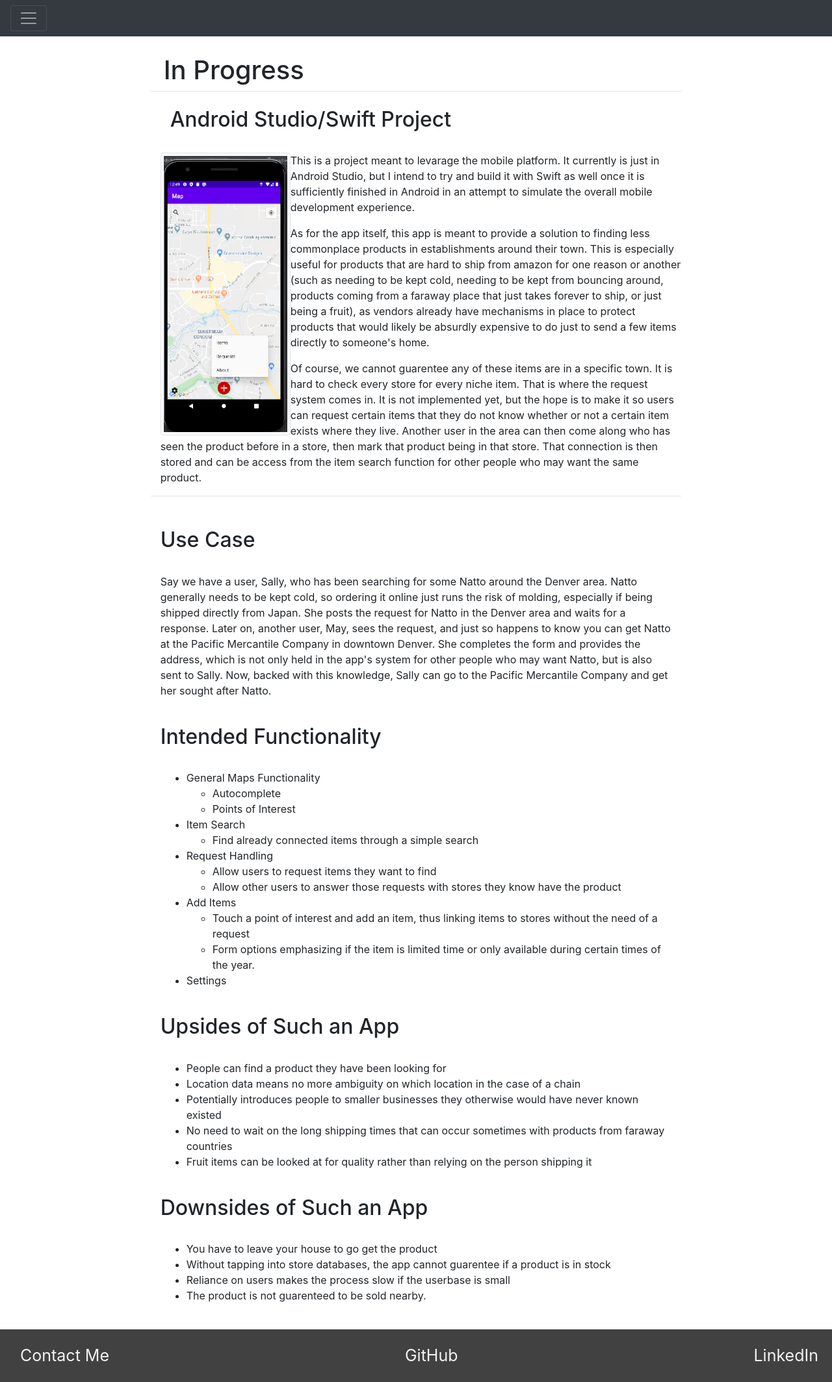
After one commit to Luna-McBride/myWebsite, a Django app: page /in-progress/ in a window 1280 px wide. The commit adds this page. Shown: the whole page at 65% size. Run offline with Django 3.2, Linux system fonts and the light colour scheme; some libraries are stand-ins or nearby versions.

Commit message:
Added In-Progress Page

```diff
--- a/Website/Website/settings.py
+++ b/Website/Website/settings.py
@@ -25,7 +25,7 @@ BASE_DIR = os.path.dirname(os.path.dirname(os.path.abspath(__file__)))
 SECRET_KEY = os.environ.get("SECRET_KEY")
 
 # SECURITY WARNING: don't run with debug turned on in production!
-DEBUG = True
+DEBUG = False
 
 ALLOWED_HOSTS = ["luna-mc-website.herokuapp.com", "127.0.0.1"]
 
--- a/Website/myWebsite/templates/myWebsite/base.html
+++ b/Website/myWebsite/templates/myWebsite/base.html
@@ -40,12 +40,13 @@
 		.bartext a{
 			color:#f1f1f1;
 			font-size:25px;
-			padding-left:20px;
+			padding-left:10px;
+			padding-right: 30px;
 		}
 
 		.myWebsite{
 			margin-top:20px;
-			padding:0px 10px;
+			padding:0px 20px;
 		}
 	</style>
 
@@ -69,6 +70,7 @@
       				<a href="/">Home</a>
 					<a href="/about">About Me</a>
 					<a href="/projects">Projects</a>
+					<a href="/in-progress">In-Progress</a>
 				</div>
     		</div>
   		</div>
--- /dev/null
+++ b/Website/myWebsite/templates/myWebsite/in-progress.html
@@ -0,0 +1,81 @@
+{% extends 'myWebsite/base.html' %}
+
+{% block title %}
+In Progress
+{% endblock %}
+
+{% block page %}
+In Progress
+{% endblock %}
+
+{% block content %}
+<h2 style="padding-left: 30px;">Android Studio/Swift Project</h2> <br>
+<div class="container", style="padding-left: 30px;">
+	<div class="row">
+		<div class="align-self-start">
+			<p> {% load static %} <img class="img-thumbnail float-left", height="400px", width="200px" src="{% static "myWebsite/MapsApp.png" %}"/> This is a project meant to levarage the mobile platform. It currently is just in Android Studio, but I intend to try and build it with Swift as well once it is sufficiently finished in Android in an attempt to simulate the overall mobile development experience.</p>
+			<p>As for the app itself, this app is meant to provide a solution to finding less commonplace products in establishments around their town. This is especially useful for products that are hard to ship from amazon for one reason or another (such as needing to be kept cold, needing to be kept from bouncing around, products coming from a faraway place that just takes forever to ship, or just being a fruit), as vendors already have mechanisms in place to protect products that would likely be absurdly expensive to do just to send a few items directly to someone's home. </p>
+			<p>Of course, we cannot guarentee any of these items are in a specific town. It is hard to check every store for every niche item. That is where the request system comes in. It is not implemented yet, but the hope is to make it so users can request certain items that they do not know whether or not a certain item exists where they live. Another user in the area can then come along who has seen the product before in a store, then mark that product being in that store. That connection is then stored and can be access from the item search function for other people who may want the same product.</p>
+		</div>
+	</div>
+</div>
+<hr class="mt-0 mb-4">
+<br>
+
+<div class="container">
+	<div class="row">
+		<div class="col-12">
+			<h2>Use Case</h2>
+			<br>
+			<p>Say we have a user, Sally, who has been searching for some Natto around the Denver area. Natto generally needs to be kept cold, so ordering it online just runs the risk of molding, especially if being shipped directly from Japan. She posts the request for Natto in the Denver area and waits for a response. Later on, another user, May, sees the request, and just so happens to know you can get Natto at the Pacific Mercantile Company in downtown Denver. She completes the form and provides the address, which is not only held in the app's system for other people who may want Natto, but is also sent to Sally. Now, backed with this knowledge, Sally can go to the Pacific Mercantile Company and get her sought after Natto.</p>
+			<br>
+			<h2>Intended Functionality</h2>
+			<br>
+			<ul>
+				<li>General Maps Functionality</li>
+					<ul>
+						<li>Autocomplete</li>
+						<li>Points of Interest</li>
+					</ul>
+				<li>Item Search</li>
+					<ul>
+						<li>Find already connected items through a simple search</li>
+					</ul>
+				<li>Request Handling</li>
+					<ul>
+						<li>Allow users to request items they want to find</li>
+						<li>Allow other users to answer those requests with stores they know have the product</li>
+					</ul>
+				<li>Add Items</li>
+					<ul>
+						<li>Touch a point of interest and add an item, thus linking items to stores without the need of a request</li>
+						<li>Form options emphasizing if the item is limited time or only available during certain times of the year.</li>
+					</ul>
+				<li>Settings</li>
+			</ul>
+			<br>
+
+			<h2>Upsides of Such an App</h2>
+			<br>
+			<ul>
+				<li>People can find a product they have been looking for</li>
+				<li>Location data means no more ambiguity on which location in the case of a chain</li>
+				<li>Potentially introduces people to smaller businesses they otherwise would have never known existed</li>
+				<li>No need to wait on the long shipping times that can occur sometimes with products from faraway countries</li>
+				<li>Fruit items can be looked at for quality rather than relying on the person shipping it</li>
+			</ul>
+			<br>
+
+			<h2>Downsides of Such an App</h2>
+			<br>
+			<ul>
+				<li>You have to leave your house to go get the product</li>
+				<li>Without tapping into store databases, the app cannot guarentee if a product is in stock</li>
+				<li>Reliance on users makes the process slow if the userbase is small</li>
+				<li>The product is not guarenteed to be sold nearby.</li>
+			</ul>
+			<br>
+		</div>
+	</div>
+</div>
+{% endblock %}
--- a/Website/myWebsite/urls.py
+++ b/Website/myWebsite/urls.py
@@ -7,4 +7,5 @@ urlpatterns = [
 	path("projects/",views.projects, name="projects"), #Leads to the projects function in views.py
 	path("",views.home, name="home"), #Leads to the home function in views.py
 	path("about/",views.about, name="about"), #Leads to the about page via views.py
+	path("in-progress/",views.inprogress, name="inprogress"), #Leads to the in-progress projects function in views.py
 ]
--- a/Website/myWebsite/views.py
+++ b/Website/myWebsite/views.py
@@ -10,3 +10,6 @@ def about(response):
 
 def projects(response):
 	return render(response, "myWebsite/projects.html", {})
+
+def inprogress(response):
+	return render(response, "myWebsite/in-progress.html", {})
```
Also changed, not shown: Website/myWebsite/templates/myWebsite/projects.html (+35 -8 lines), Website/myWebsite/static/myWebsite/MapsApp.png (added), Website/myWebsite/static/myWebsite/Pacman.png (added).
